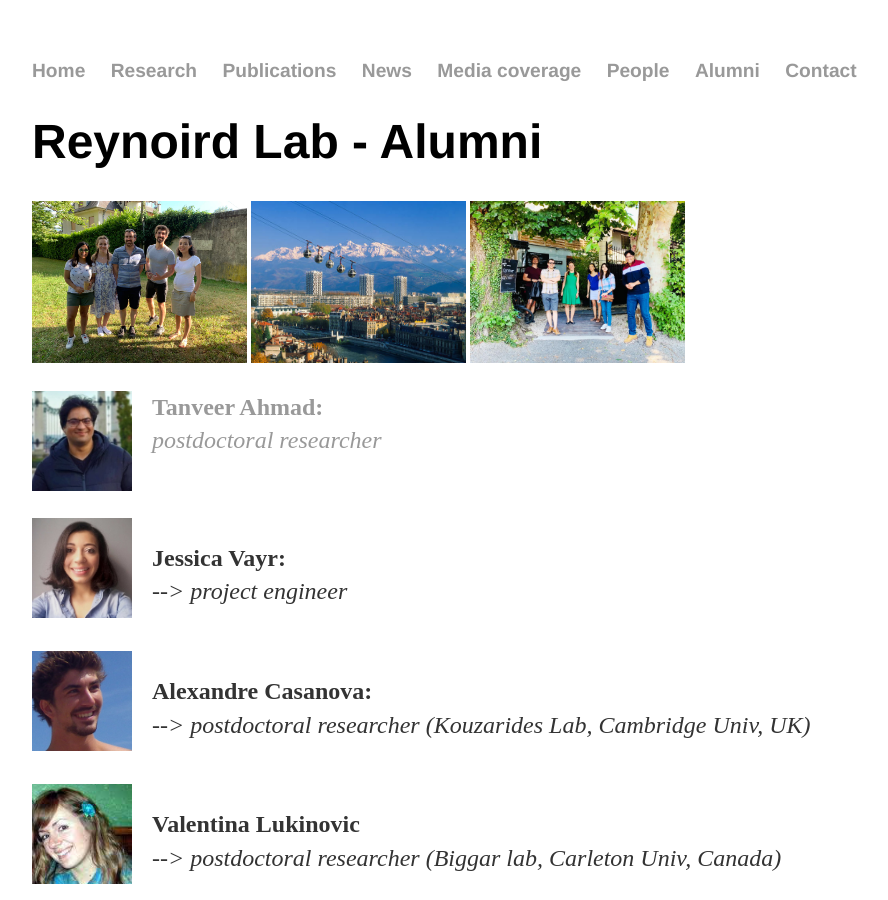
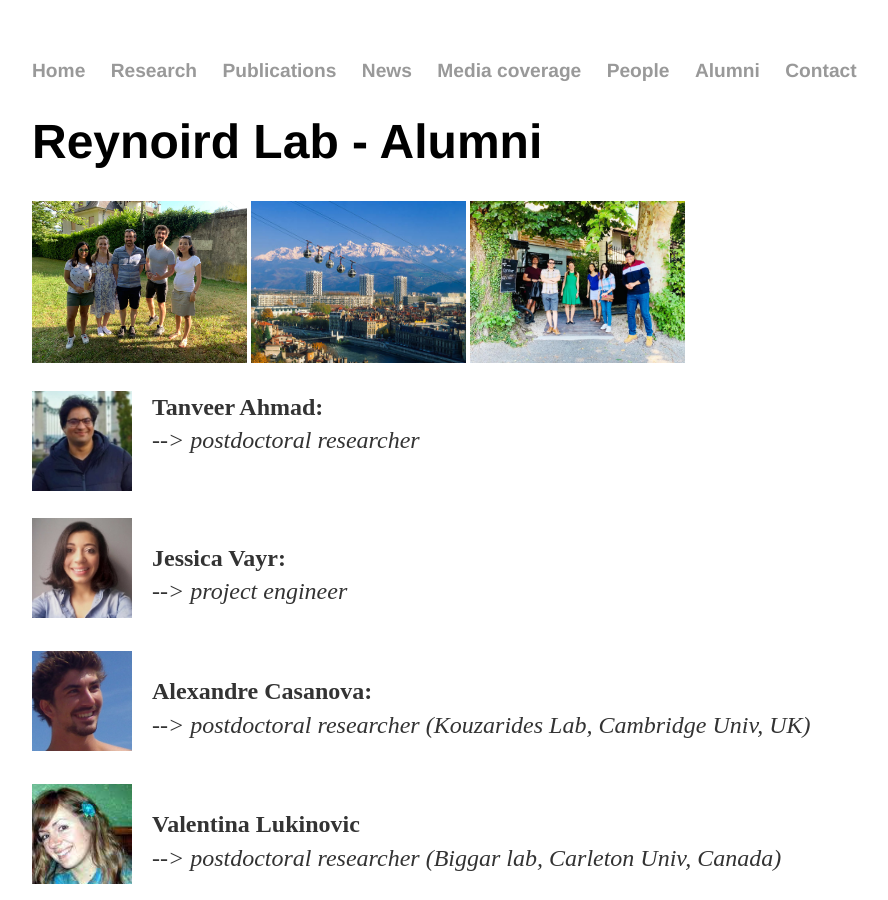
Before and after one commit to Reynoird-Lab/Reynoird-lab.github.io, a Jekyll site: the page built from Alumni/index.html, in a window 1280 px wide and 900 px high. Shown: the whole window, without its empty margins (160-1048 px from the left). Built offline with Jekyll 4.4.1, drawn with Linux system fonts in a browser that asks for light colours; Markdown is read by kramdown in place of the engine named in the settings.

Commit message:
Update index.html

```diff
--- a/Alumni/index.html
+++ b/Alumni/index.html
@@ -7,7 +7,8 @@
 <img src="https://reynoird-lab.github.io/Images/sortie_parc.jpg" alt="Reynoird lab retreat 1" width="215" /> <img src="https://reynoird-lab.github.io/Images/grenoble.jpg" width="215" /> <img src="https://reynoird-lab.github.io/Images/sortie_resto.jpg" alt="Reynoird lab retreat 2" width="215" />
 
 <p>
-		<a href="https://www.researchgate.net/profile/Tanveer-Ahmad-7"><img alt="TA" src="https://reynoird-lab.github.io/Images/Tanveer_Ahmad.jpg" style="margin: 0px 20px 10px 0px;" align="left" width="100"/> <p><b>Tanveer Ahmad: </b><br><i> postdoctoral researcher</i><br></p>
+		<a href="https://www.researchgate.net/profile/Tanveer_Ahmad-7"> <img alt="AC" src="https://reynoird-lab.github.io/Images/Tanveer_Ahmad.jpg" style="margin: 0px 20px 10px 0px;" align="left" width="100"/> </a> <p><b>Tanveer Ahmad: </b><br><i>--> postdoctoral researcher</i><br></p>
+
 <br><br>
 		<a href="https://www.researchgate.net/profile/Jessica_Vayr"> <img alt="AC" src="https://reynoird-lab.github.io/Images/Jessica_Vayr.jpg" style="margin: 0px 20px 10px 0px;" align="left" width="100"/> </a> <p><b>Jessica Vayr: </b><br><i>--> project engineer</i><br></p>
 <br>
```
